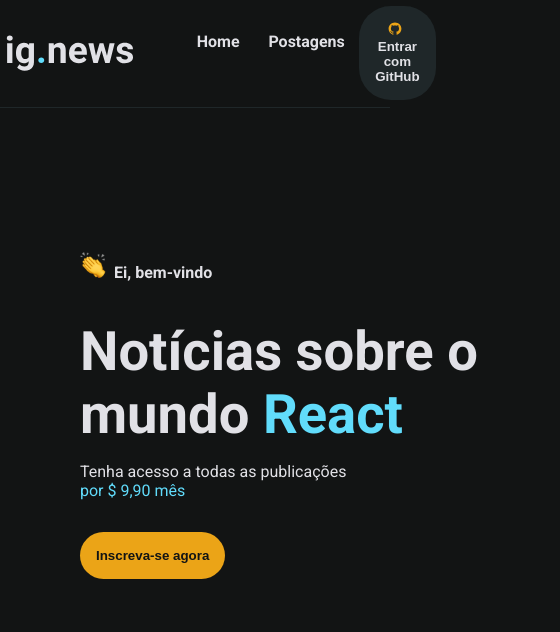
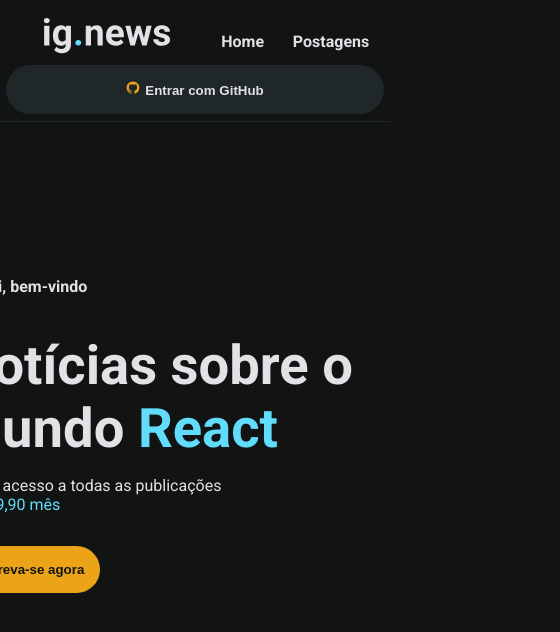
Before and after one commit to techjuliana/Aplicacao-Noticias, a React (Create React App) app: page / in a window 390 px wide. Shown: the top 632 px of the page, 560 px wide, since content can reach past the window. Built offline with nearby package versions, Linux system fonts and the light colour scheme.

Commit message:
header mobile

```diff
--- a/src/components/header/styled.js
+++ b/src/components/header/styled.js
@@ -10,6 +10,11 @@ export const Container = styled.div`
   justify-content: space-around;
   flex-direction: row;
   border-bottom: 0.1rem solid ${(props) => props.theme.cinza};
+  @media (max-width: 800px) {
+    margin-left: auto;
+    margin-right: auto;
+    flex-direction: column;
+  }
 `;
 
 export const Github = styled.img`
@@ -33,6 +38,10 @@ export const Links = styled.div`
 export const Logo = styled.img`
   width: 8rem;
   margin-right: 3rem;
+  @media (max-width: 800px) {
+    margin-left: auto;
+    margin-right: auto;
+  }
 `;
 
 export const Entrar = styled.button`
--- a/src/pages/home/styled.js
+++ b/src/pages/home/styled.js
@@ -9,6 +9,11 @@ export const Container = styled.div`
   flex-direction: row;
   span {
     color: ${(props) => props.theme.azul};
+  }
+  @media (max-width: 800px) {
+    margin-left: auto;
+    margin-right: auto;
+    justify-content: center;
   }
 `;
 export const Esquerda = styled.section`
```
